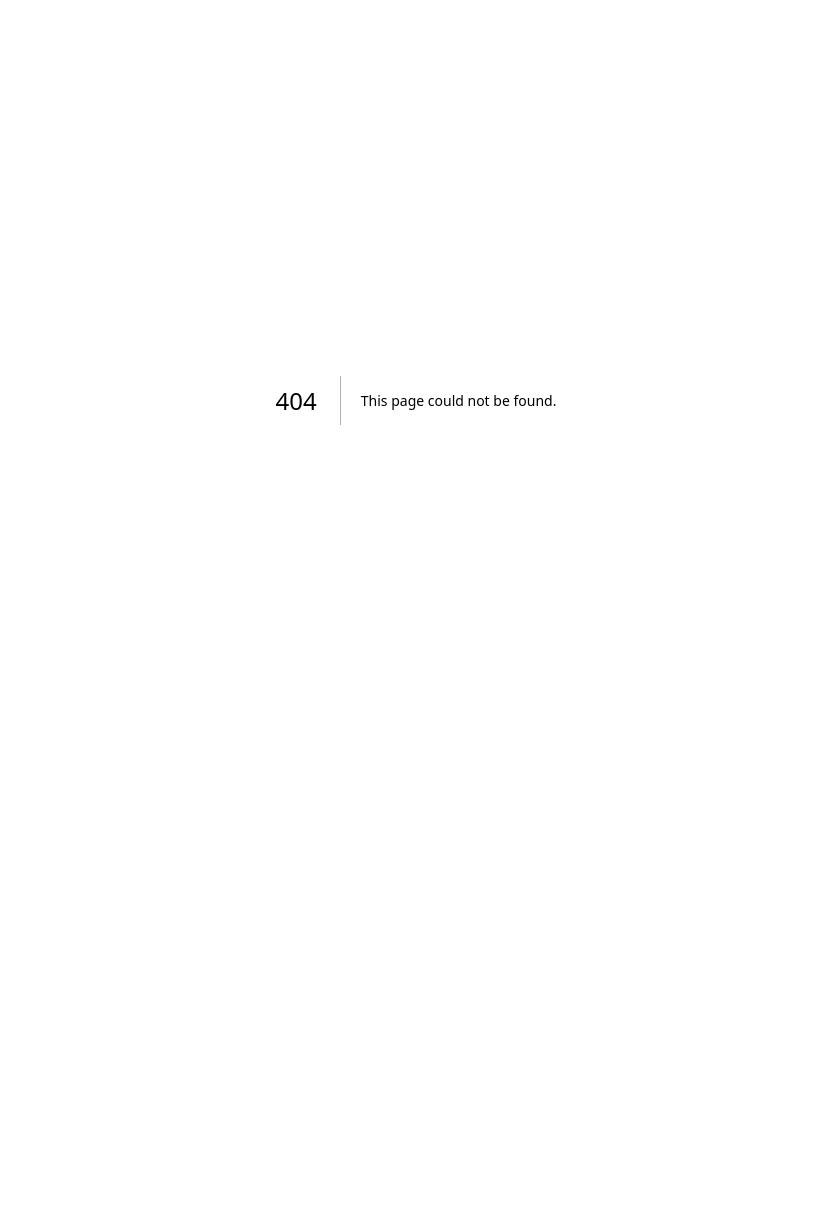
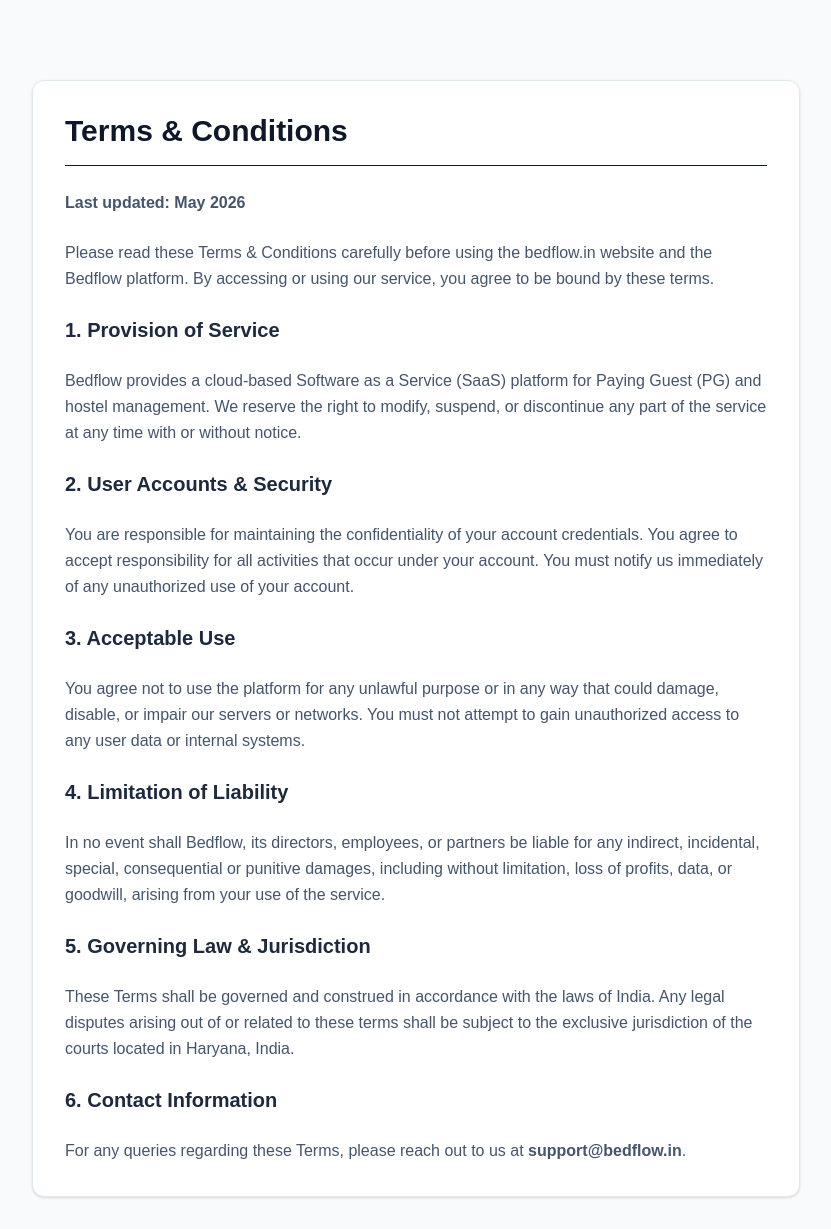
Before and after one commit to haarischharia4161-boop/bedflow-web, a Next.js app: page /terms in a window 1280 px wide. Before the commit this address had no page. Shown: the whole page, without its empty margins (224-1055 px from the left). Before the commit the page ends 800 px from the top, so only its background shows below. Built offline with nearby package versions, Linux system fonts and the light colour scheme.

Commit message:
Added actual legal text

```diff
--- /dev/null
+++ b/app/privacy/page.tsx
@@ -0,0 +1,29 @@
+export default function PrivacyPolicy() {
+    return (
+      <main className="min-h-screen flex flex-col items-center p-8 bg-slate-50 text-slate-900">
+        <div className="max-w-3xl mt-12 w-full bg-white p-8 rounded-xl shadow-sm border border-slate-200">
+          <h1 className="text-3xl font-bold mb-6 border-b pb-4">Privacy Policy</h1>
+          <div className="space-y-6 text-slate-600 leading-relaxed">
+            <p><strong>Last updated: May 2026</strong></p>
+
+            <p>At Bedflow (&quot;we&quot;, &quot;our&quot;, or &quot;us&quot;), we are committed to protecting your personal data and respecting your privacy. This Privacy Policy explains how we collect, use, and safeguard your information when you use our website (bedflow.in) and our PG management software services.</p>
+
+            <h2 className="text-xl font-semibold text-slate-800 mt-4">1. Information We Collect</h2>
+            <p>We may collect personal identification information including, but not limited to: your name, email address, phone number, business details, and property management data. We also collect technical data such as IP addresses and browser types to improve our platform&apos;s performance.</p>
+
+            <h2 className="text-xl font-semibold text-slate-800 mt-4">2. How We Use Your Information</h2>
+            <p>The data we collect is strictly used to: provide and maintain our services, notify you about changes to our platform, provide customer support, and process billing and payments securely.</p>
+
+            <h2 className="text-xl font-semibold text-slate-800 mt-4">3. Payment Processing</h2>
+            <p>We do not store your credit/debit card information on our servers. All transactions are securely processed through our authorized payment gateway partner (Razorpay), which adheres to strict industry security standards (PCI-DSS).</p>
+
+            <h2 className="text-xl font-semibold text-slate-800 mt-4">4. Data Sharing and Security</h2>
+            <p>We do not sell, trade, or rent your personal information to third parties. We implement industry-standard security measures to protect your data from unauthorized access, alteration, or disclosure.</p>
+
+            <h2 className="text-xl font-semibold text-slate-800 mt-4">5. Contact Us</h2>
+            <p>If you have any questions or concerns regarding this Privacy Policy or your data, please contact us at <strong>support@bedflow.in</strong>.</p>
+          </div>
+        </div>
+      </main>
+    );
+  }
--- /dev/null
+++ b/app/refund/page.tsx
@@ -0,0 +1,26 @@
+export default function RefundPolicy() {
+    return (
+      <main className="min-h-screen flex flex-col items-center p-8 bg-slate-50 text-slate-900">
+        <div className="max-w-3xl mt-12 w-full bg-white p-8 rounded-xl shadow-sm border border-slate-200">
+          <h1 className="text-3xl font-bold mb-6 border-b pb-4">Refund &amp; Cancellation Policy</h1>
+          <div className="space-y-6 text-slate-600 leading-relaxed">
+            <p><strong>Last updated: May 2026</strong></p>
+
+            <p>At Bedflow, we strive to ensure our software perfectly meets your PG management needs. We believe in transparent billing and a fair cancellation process.</p>
+
+            <h2 className="text-xl font-semibold text-slate-800 mt-4">1. Subscription Cancellations</h2>
+            <p>You may cancel your Bedflow subscription at any time. If you choose to cancel, your account will remain active until the end of your current paid billing cycle. We do not require any long-term contracts, and there are no cancellation fees.</p>
+
+            <h2 className="text-xl font-semibold text-slate-800 mt-4">2. Refund Eligibility</h2>
+            <p>Because Bedflow is a digital Software as a Service (SaaS) product, we generally do not offer refunds for partially used billing periods or for months where the software was unused but the account remained active.</p>
+
+            <h2 className="text-xl font-semibold text-slate-800 mt-4">3. Exceptional Circumstances</h2>
+            <p>Exceptions to our no-refund policy may be made on a case-by-case basis at our sole discretion. This typically includes accidental duplicate billing or technical failures on our end that entirely prevented you from accessing the platform. Any approved refunds will be credited back to your original payment method within 5-7 business days.</p>
+
+            <h2 className="text-xl font-semibold text-slate-800 mt-4">4. How to Request Help</h2>
+            <p>If you believe you have been billed in error or wish to discuss your account status, please contact our billing team immediately at <strong>support@bedflow.in</strong>. Please include your account details and the transaction reference number in your email.</p>
+          </div>
+        </div>
+      </main>
+    );
+  }
--- /dev/null
+++ b/app/terms/page.tsx
@@ -0,0 +1,32 @@
+export default function TermsAndConditions() {
+    return (
+      <main className="min-h-screen flex flex-col items-center p-8 bg-slate-50 text-slate-900">
+        <div className="max-w-3xl mt-12 w-full bg-white p-8 rounded-xl shadow-sm border border-slate-200">
+          <h1 className="text-3xl font-bold mb-6 border-b pb-4">Terms &amp; Conditions</h1>
+          <div className="space-y-6 text-slate-600 leading-relaxed">
+            <p><strong>Last updated: May 2026</strong></p>
+
+            <p>Please read these Terms &amp; Conditions carefully before using the bedflow.in website and the Bedflow platform. By accessing or using our service, you agree to be bound by these terms.</p>
+
+            <h2 className="text-xl font-semibold text-slate-800 mt-4">1. Provision of Service</h2>
+            <p>Bedflow provides a cloud-based Software as a Service (SaaS) platform for Paying Guest (PG) and hostel management. We reserve the right to modify, suspend, or discontinue any part of the service at any time with or without notice.</p>
+
+            <h2 className="text-xl font-semibold text-slate-800 mt-4">2. User Accounts &amp; Security</h2>
+            <p>You are responsible for maintaining the confidentiality of your account credentials. You agree to accept responsibility for all activities that occur under your account. You must notify us immediately of any unauthorized use of your account.</p>
+
+            <h2 className="text-xl font-semibold text-slate-800 mt-4">3. Acceptable Use</h2>
+            <p>You agree not to use the platform for any unlawful purpose or in any way that could damage, disable, or impair our servers or networks. You must not attempt to gain unauthorized access to any user data or internal systems.</p>
+
+            <h2 className="text-xl font-semibold text-slate-800 mt-4">4. Limitation of Liability</h2>
+            <p>In no event shall Bedflow, its directors, employees, or partners be liable for any indirect, incidental, special, consequential or punitive damages, including without limitation, loss of profits, data, or goodwill, arising from your use of the service.</p>
+
+            <h2 className="text-xl font-semibold text-slate-800 mt-4">5. Governing Law &amp; Jurisdiction</h2>
+            <p>These Terms shall be governed and construed in accordance with the laws of India. Any legal disputes arising out of or related to these terms shall be subject to the exclusive jurisdiction of the courts located in Haryana, India.</p>
+
+            <h2 className="text-xl font-semibold text-slate-800 mt-4">6. Contact Information</h2>
+            <p>For any queries regarding these Terms, please reach out to us at <strong>support@bedflow.in</strong>.</p>
+          </div>
+        </div>
+      </main>
+    );
+  }
```
